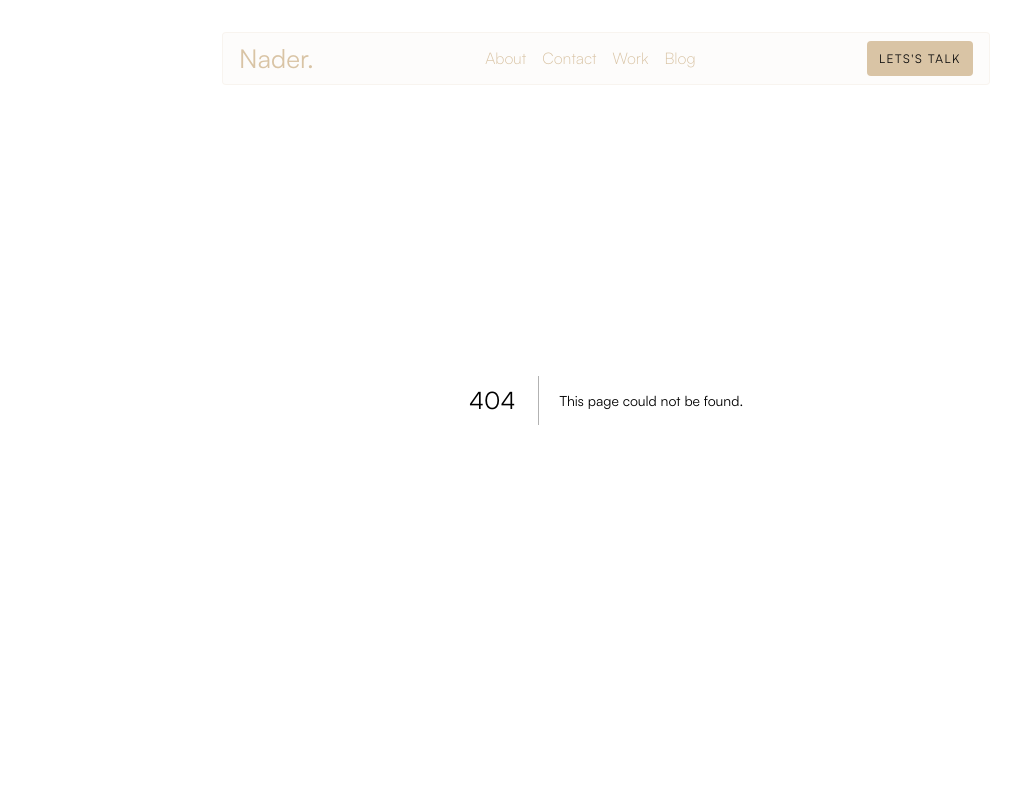
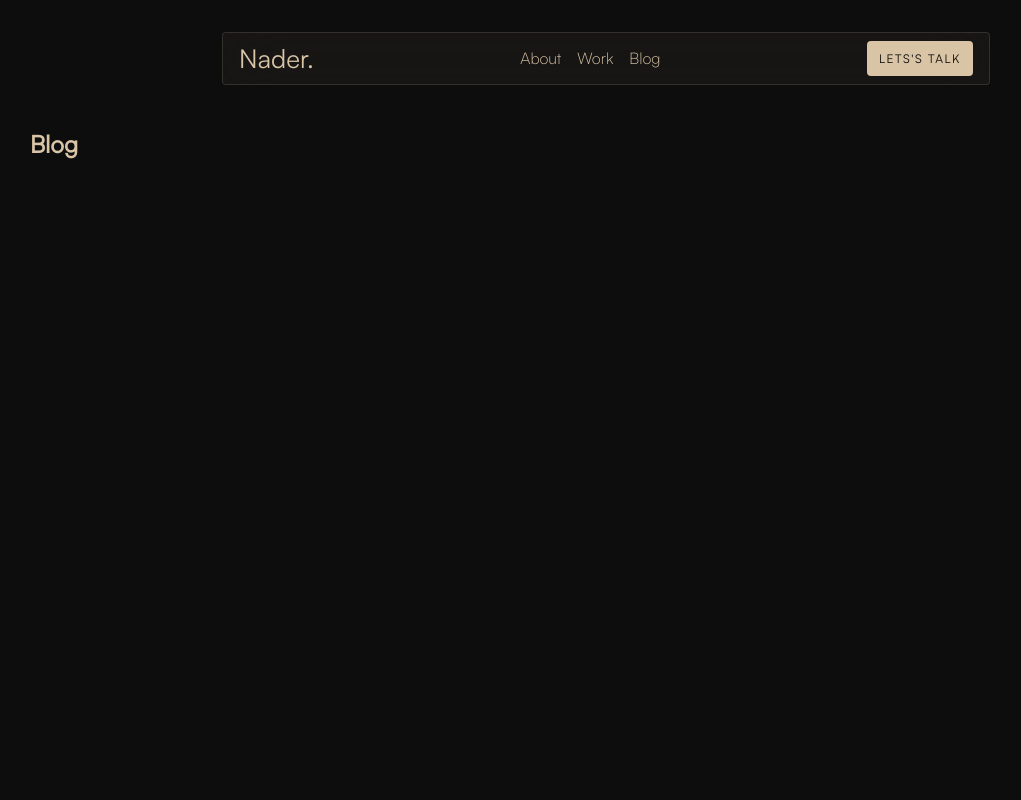
Before and after one commit to naderchatti/portfolio, a Next.js app: page /blog in a window 1280 px wide. Before the commit this address had no page. Shown: the top 800 px of the page, without its empty margins (34-1055 px from the left). Built offline with nearby package versions, Linux system fonts and the light colour scheme.

Commit message:
adding all emty pages

```diff
--- /dev/null
+++ b/src/app/about/About.module.css
@@ -0,0 +1,9 @@
+.wrapper {
+    min-height: 100dvh;
+}
+
+.wrapper section {
+    padding-block: 8rem;
+    width: 90%;
+    margin: 0 auto;
+}
--- /dev/null
+++ b/src/app/blog/Blog.module.css
@@ -0,0 +1,9 @@
+.wrapper {
+    min-height: 100dvh;
+}
+
+.wrapper section {
+    padding-block: 8rem;
+    width: 90%;
+    margin: 0 auto;
+}
--- /dev/null
+++ b/src/app/blog/page.tsx
@@ -0,0 +1,14 @@
+import React from 'react';
+import styles from './Blog.module.css';
+
+const Blog = () => {
+  return (
+    <div className={styles.wrapper}>
+      <section>
+        <h1>Blog</h1>
+      </section>
+    </div>
+  );
+};
+
+export default Blog;
--- /dev/null
+++ b/src/app/contact/Contact.module.css
@@ -0,0 +1,9 @@
+.wrapper {
+    min-height: 100dvh;
+}
+
+.wrapper section {
+    padding-block: 8rem;
+    width: 90%;
+    margin: 0 auto;
+}
--- /dev/null
+++ b/src/app/work/Work.module.css
@@ -0,0 +1,9 @@
+.wrapper {
+    min-height: 100dvh;
+}
+
+.wrapper section {
+    padding-block: 8rem;
+    width: 90%;
+    margin: 0 auto;
+}
--- a/src/components/Navbar/Navbar.tsx
+++ b/src/components/Navbar/Navbar.tsx
@@ -6,12 +6,14 @@ import Link from 'next/link';
 import BurgerButton from '../buttons/BurgerButton';
 import PrimaryButton from '../buttons/PrimaryButton';
 import { useResponsive } from '@/context/ResponsiveContext';
+import { useRouter } from 'next/navigation';
 
 const Navbar = () => {
   const { isMobile } = useResponsive();
   const [isDropdownOpen, setIsDropdownOpen] = useState(false);
   const dropdownRef = useRef<HTMLDivElement>(null);
   const burgerRef = useRef<HTMLInputElement>(null);
+  const router = useRouter();
 
   useEffect(() => {
     const handleClickOutside = (event: MouseEvent) => {
@@ -56,9 +58,6 @@ const Navbar = () => {
                   <Link href="/about" className={styles.link}>
                     About
                   </Link>
-                  <Link href="/contact" className={styles.link}>
-                    Contact
-                  </Link>
                   <Link href="/work" className={styles.link}>
                     Work
                   </Link>
@@ -66,7 +65,13 @@ const Navbar = () => {
                     Blog
                   </Link>
                 </div>
-                <PrimaryButton>LETS&apos;S TALK</PrimaryButton>
+                <PrimaryButton
+                  onClick={() => {
+                    router.push('/contact');
+                  }}
+                >
+                  LETS&apos;S TALK
+                </PrimaryButton>
               </>
             )}
           </>
@@ -74,19 +79,53 @@ const Navbar = () => {
       </div>
       {isDropdownOpen && (
         <div className={styles.dropdown} ref={dropdownRef}>
-          <Link href="/about" className={styles.link}>
+          <Link
+            href="/about"
+            className={styles.link}
+            onClick={() => {
+              setIsDropdownOpen(false);
+              if (burgerRef.current) {
+                burgerRef.current.checked = false;
+              }
+            }}
+          >
             About
           </Link>
-          <Link href="/contact" className={styles.link}>
-            Contact
-          </Link>
-          <Link href="/work" className={styles.link}>
+          <Link
+            href="/work"
+            className={styles.link}
+            onClick={() => {
+              setIsDropdownOpen(false);
+              if (burgerRef.current) {
+                burgerRef.current.checked = false;
+              }
+            }}
+          >
             Work
           </Link>
-          <Link href="/blog" className={styles.link}>
+          <Link
+            href="/blog"
+            className={styles.link}
+            onClick={() => {
+              setIsDropdownOpen(false);
+              if (burgerRef.current) {
+                burgerRef.current.checked = false;
+              }
+            }}
+          >
             Blog
           </Link>
-          <PrimaryButton>Download CV</PrimaryButton>
+          <PrimaryButton
+            onClick={() => {
+              router.push('/contact');
+              setIsDropdownOpen(false);
+              if (burgerRef.current) {
+                burgerRef.current.checked = false;
+              }
+            }}
+          >
+            LETS&apos;S TALK
+          </PrimaryButton>
         </div>
       )}
     </>
--- a/src/components/buttons/PrimaryButton.tsx
+++ b/src/components/buttons/PrimaryButton.tsx
@@ -1,9 +1,17 @@
 import React from 'react';
 import styles from './Buttons.module.css';
 
-const PrimaryButton = ({ children }: { children: React.ReactNode }) => {
+const PrimaryButton = ({
+  children,
+  onClick,
+}: {
+  children: React.ReactNode;
+  onClick: () => void;
+}) => {
   return (
-    <button className={`${styles.button} ${styles.primary}`}>{children}</button>
+    <button className={`${styles.button} ${styles.primary}`} onClick={onClick}>
+      {children}
+    </button>
   );
 };
 
```
Also changed, not shown: src/app/about/page.tsx (added, +14 -0 lines), src/app/contact/page.tsx (added, +14 -0 lines), src/app/not-found.tsx (added, +16 -0 lines), src/app/page.module.css (+15 -0 lines), src/app/work/page.tsx (added, +14 -0 lines).
